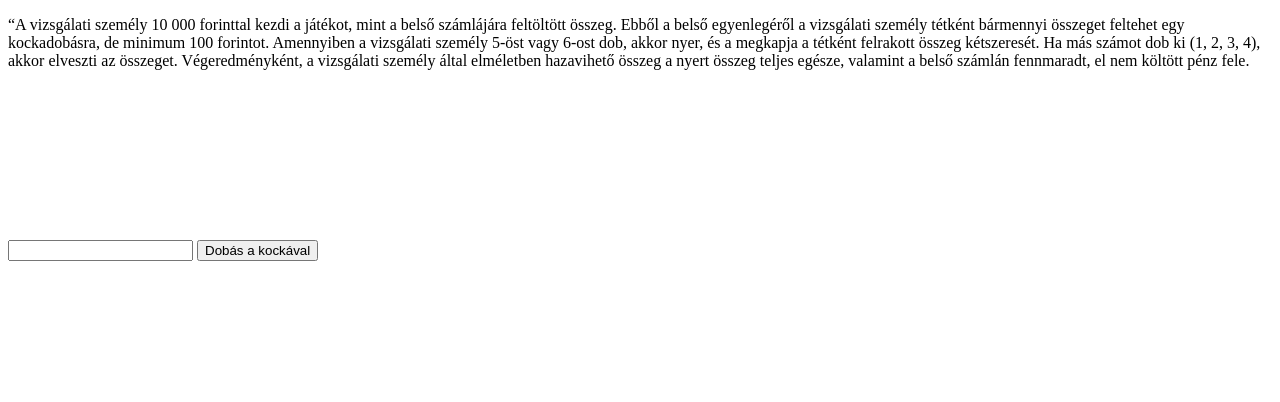
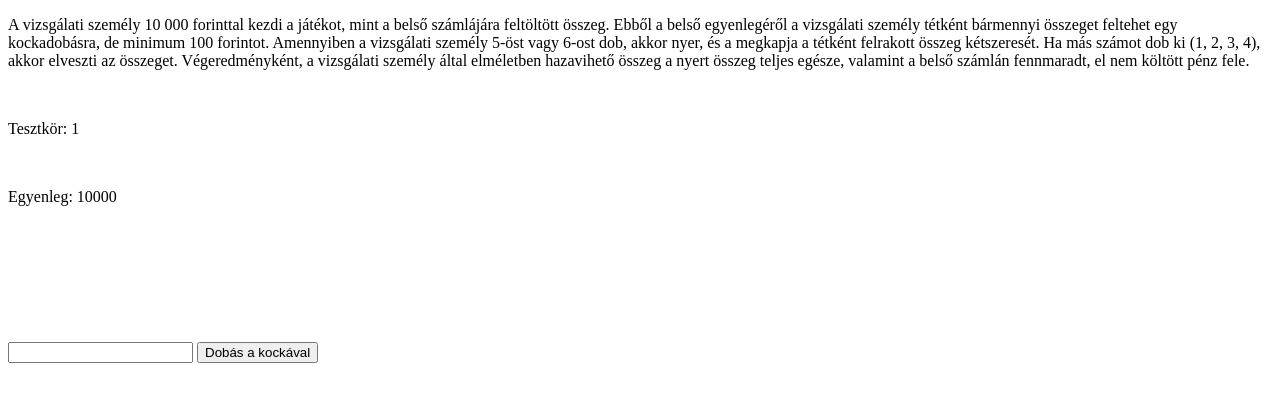
Before and after one commit to pakasz/dobokocka, a plain HTML site: page index.html in a window 1280 px wide. Drawn offline with Linux system fonts and the light colour scheme.

Commit message:
Add files via upload
pathched index v1.2

```diff
--- a/index.html
+++ b/index.html
@@ -18,16 +18,20 @@
 
 
 	<div id="jatekszabaly">
-		<p>“A vizsgálati személy 10 000 forinttal kezdi a játékot, mint a belső számlájára feltöltött összeg. Ebből a belső egyenlegéről a vizsgálati személy tétként bármennyi összeget feltehet egy kockadobásra, de minimum 100 forintot. Amennyiben a vizsgálati személy 5-öst vagy 6-ost dob, akkor nyer, és a megkapja a tétként felrakott összeg kétszeresét. Ha más számot dob ki (1, 2, 3, 4), akkor elveszti az összeget. Végeredményként, a vizsgálati személy által elméletben hazavihető összeg a nyert összeg teljes egésze, valamint a belső számlán fennmaradt, el nem költött pénz fele.</p><br>
+		<p>A vizsgálati személy 10 000 forinttal kezdi a játékot, mint a belső számlájára feltöltött összeg. Ebből a belső egyenlegéről a vizsgálati személy tétként bármennyi összeget feltehet egy kockadobásra, de minimum 100 forintot. Amennyiben a vizsgálati személy 5-öst vagy 6-ost dob, akkor nyer, és a megkapja a tétként felrakott összeg kétszeresét. Ha más számot dob ki (1, 2, 3, 4), akkor elveszti az összeget. Végeredményként, a vizsgálati személy által elméletben hazavihető összeg a nyert összeg teljes egésze, valamint a belső számlán fennmaradt, el nem költött pénz fele.</p><br>
 	</div>
 
     <p id = "korte">
-
+    Tesztkör: 1
     </p><br>
 
     <p id = "egyenleg">
+    Egyenleg: 10000
+    </p><br>
 
-    </p><br>
+    <p id = "hazaviheto">
+
+        </p><br>
 
     <p id = "szam">
 
```
